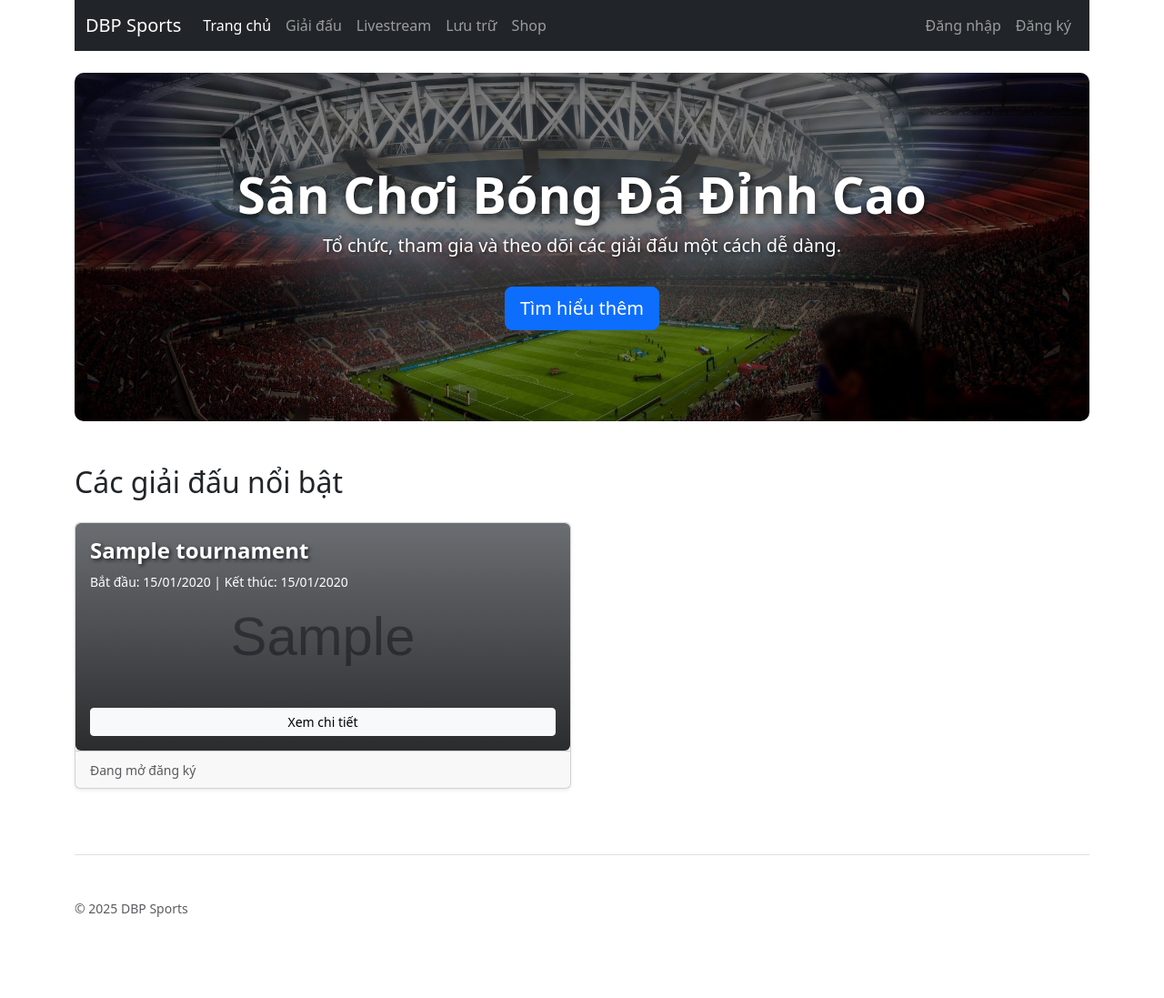
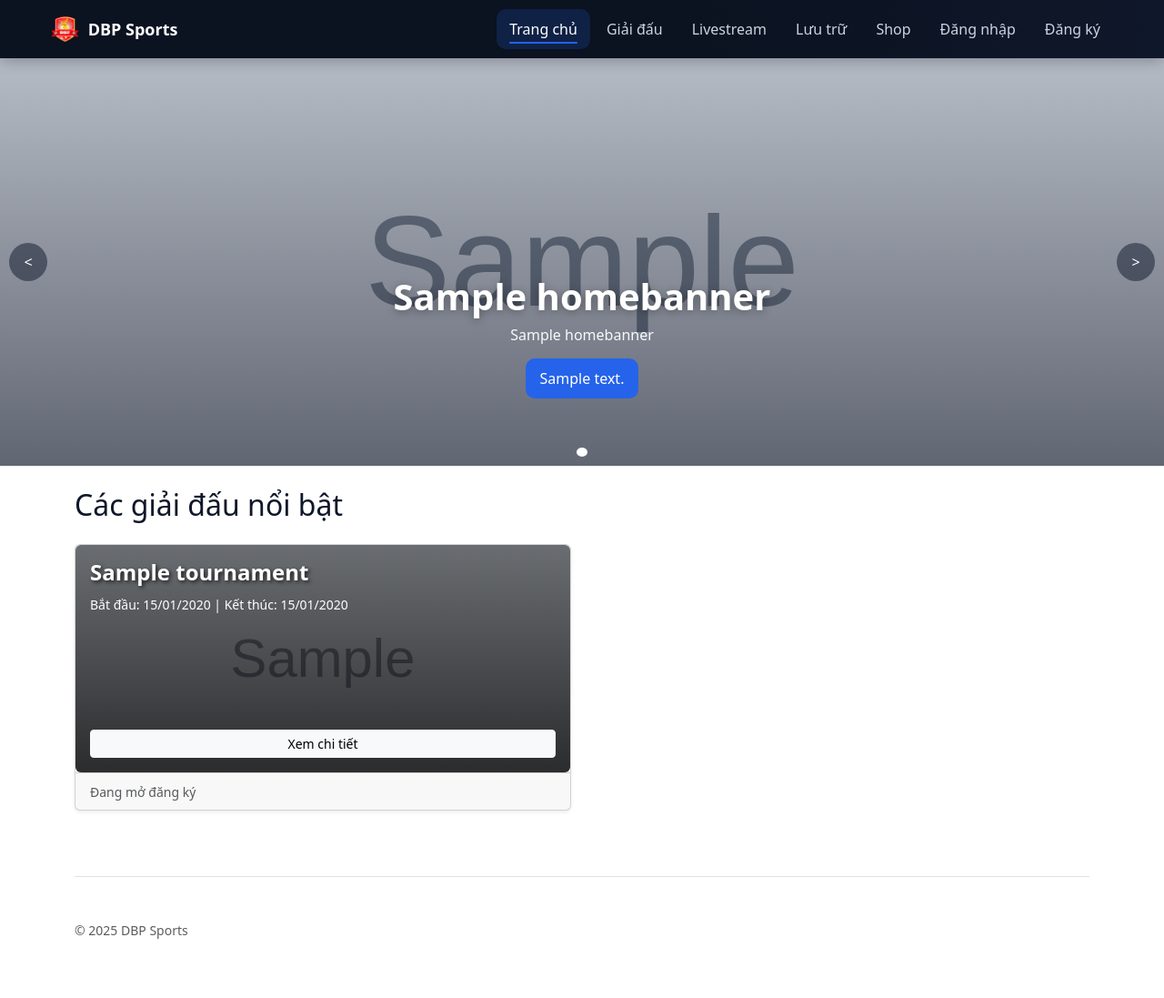
Before and after one commit to dbpsportsvn-glitch/dbpsports, a Django app: page / in a window 1280 px wide. Shown: the whole page at 91% size. Before the commit the page ends 1008 px from the top, so only its background shows below. Run offline with Django 5.2, Linux system fonts and the light colour scheme; tables that the repository leaves empty hold one stand-in row (values such as "Sample post"); grey boxes marked "Sample" are stand-in pictures.

Commit message:
Sửa Trang Chủ 1

```diff
--- /dev/null
+++ b/backend/static/css/site.css
@@ -0,0 +1,52 @@
+:root { --primary:#2563eb; --primary-600:#1d4ed8; --ink:#0f172a; }
+
+body{ color:#0f172a; }
+
+/* Header */
+.site-header{ position:sticky; top:0; z-index:1030; background:linear-gradient(90deg,#0b1220,#0b1220 60%,#0f172a); box-shadow:0 2px 16px rgba(2,6,23,.3);}
+.navbar{ max-width:1200px; margin:auto; padding:10px 16px; display:flex; align-items:center; gap:16px; }
+.brand{ display:flex; align-items:center; gap:10px; color:#fff; font-weight:700; font-size:18px; text-decoration:none;}
+.brand img{ height:28px; width:auto; display:block; }
+
+.nav{ margin-left:auto; display:flex; gap:4px; }
+.nav a{ position:relative; color:#cbd5e1; padding:10px 14px; border-radius:10px; text-decoration:none; transition:all .2s ease; }
+.nav a:hover{ color:#fff; background:rgba(255,255,255,.06); transform:translateY(-1px); }
+.nav a.active{ color:#fff; background:rgba(37,99,235,.18); }
+.nav a::after{ content:""; position:absolute; left:14px; right:14px; bottom:6px; height:2px; background:transparent; border-radius:4px; transform:scaleX(0); transition:transform .18s ease, background .18s ease;}
+.nav a:hover::after, .nav a.active::after{ background:var(--primary); transform:scaleX(1); }
+
+.menu-toggle{ display:none; margin-left:auto; background:transparent; border:1px solid rgba(255,255,255,.2); color:#cbd5e1; padding:6px 10px; border-radius:8px;}
+@media (max-width:960px){
+  .menu-toggle{ display:block; }
+  .nav{ display:none; flex-direction:column; width:100%; margin-left:0; padding:10px 16px 16px;}
+  .nav.open{ display:flex; }
+}
+
+/* ===== Carousel full-width ===== */
+.carousel{ position:relative; overflow:hidden; border-radius:0; width:100%; margin:0; }
+.carousel-track{ display:flex; transition:transform .6s ease; }
+.carousel-slide{ min-width:100%; position:relative; height:56vh; min-height:320px; }
+.carousel-slide img{ position:absolute; inset:0; width:100%; height:100%; object-fit:cover; }
+.carousel-slide::after{
+  content:""; position:absolute; inset:0;
+  background:linear-gradient(to top, rgba(2,6,23,.55), rgba(2,6,23,.15));
+  pointer-events:none; z-index:1;          /* không che nút */
+}
+
+/* caption giữa màn hình và click được */
+.carousel-caption{
+  position:absolute; left:50%; bottom:12%; transform:translateX(-50%);
+  color:#fff; max-width:76%; text-align:center; z-index:2;
+}
+.carousel-caption h2{ font-size:40px; margin:0 0 6px; font-weight:800; text-shadow:0 2px 10px rgba(0,0,0,.35); }
+.carousel-caption p{ margin:0 0 14px; opacity:.95; }
+.carousel-actions a{ display:inline-block; padding:10px 16px; background:var(--primary); color:#fff; border-radius:10px; text-decoration:none; }
+.carousel-actions a:hover{ background:var(--primary-600); }
+
+.carousel-dots{ position:absolute; left:50%; transform:translateX(-50%); bottom:10px; display:flex; gap:8px; z-index:3;}
+.carousel-dots button{ width:10px; height:10px; border-radius:50%; border:0; background:rgba(255,255,255,.5); }
+.carousel-dots button.active{ background:#fff; }
+
+.carousel-nav{ position:absolute; inset:0; display:flex; justify-content:space-between; align-items:center; pointer-events:none; z-index:3;}
+.carousel-nav button{ pointer-events:auto; background:rgba(15,23,42,.5); color:#fff; border:0; width:42px; height:42px; border-radius:50%; margin:0 10px;}
+.carousel-nav button:hover{ background:
--- a/backend/templates/base.html
+++ b/backend/templates/base.html
@@ -5,94 +5,52 @@
   <meta charset="utf-8">
   <meta name="viewport" content="width=device-width, initial-scale=1">
   <title>{% block title %}DBP Sports{% endblock %}</title>
+
   <link href="https://cdn.jsdelivr.net/npm/bootstrap@5.3.3/dist/css/bootstrap.min.css" rel="stylesheet">
   <link rel="stylesheet" href="{% static 'css/custom.css' %}">
-
-    <style id="tournament-tabs-css">
-    .sticky-tabs{position:sticky;top:56px;z-index:1020;background:var(--bs-body-bg);padding:.5rem 0 .25rem}
-    .tour-tabs .nav-link{border-radius:9999px;font-weight:600;padding:.5rem 1rem}
-    .tour-tabs .nav-link:hover{background:var(--bs-light)}
-    .tour-tabs .nav-link.active{
-        color:#fff;background:linear-gradient(90deg,#0d6efd,#20c997);
-        box-shadow:0 .25rem .75rem rgba(13,110,253,.25)
-    }
-    .tab-pane.card-pane{border:1px solid var(--bs-border-color);border-top:0;border-radius:0 0 .5rem .5rem;padding:1rem}
-    .section-title{font-weight:700}
-    .table thead th{position:sticky;top:0;background:var(--bs-body-bg);z-index:1}
-    .table-hover tbody tr:hover{background:var(--bs-light)}
-    .chip{display:inline-block;padding:.15rem .5rem;border-radius:9999px;background:var(--bs-light);font-size:.75rem}
-    </style>
-    <style>
-    .match-card{border:1px solid var(--bs-border-color);border-radius:.75rem}
-    .match-card:hover{box-shadow:0 .5rem 1.25rem rgba(0,0,0,.08)}
-    .mc{display:grid;grid-template-columns:1fr auto 1fr;align-items:center;gap:12px}
-    .mc-left{color:var(--bs-secondary-color);font-size:.875rem}
-    .mc-center{display:flex;align-items:center;justify-content:center;gap:8px;flex-wrap:wrap}
-    .mc-right{display:flex;align-items:center;justify-content:flex-end;gap:8px}
-    .mc-logo{width:24px;height:24px;object-fit:cover;border-radius:50%}
-    .mc-name{font-weight:600}
-    .mc-score{font-weight:700;min-width:48px;text-align:center}
-    @media (max-width:576px){.mc{grid-template-columns:1fr}.mc-right{justify-content:flex-start}}
-    </style>
+  <!-- CSS giao diện mới -->
+  <link rel="stylesheet" href="{% static 'css/site.css' %}">
 </head>
 <body>
-    <div class="container">
-        <header class="mb-4">
-            <nav class="navbar navbar-expand-lg navbar-dark bg-dark">
-                <div class="container-fluid">
-                    <a class="navbar-brand" href="{% url 'home' %}">
+
+  <!-- HEADER mới: sticky, có logo, hiệu ứng hover/active -->
+  <header class="site-header">
+    <div class="navbar">
+      <a class="brand" href="{% url 'home' %}">
+        <img src="{% static 'images/logo.png' %}" alt="DBP Sports">
         DBP Sports
       </a>
-                    <button class="navbar-toggler" type="button" data-bs-toggle="collapse" data-bs-target="#main-nav">
-                        <span class="navbar-toggler-icon"></span>
+
+      <button class="menu-toggle" type="button"
+              onclick="document.querySelector('.nav').classList.toggle('open')">
+        Menu
       </button>
-                    <div class="collapse navbar-collapse" id="main-nav">
-                        <ul class="navbar-nav me-auto mb-2 mb-lg-0">
-                            <li class="nav-item">
-                                <a class="nav-link active" href="{% url 'home' %}">Trang chủ</a>
-                            </li>
-                            <li class="nav-item">
-                                <a class="nav-link" href="{% url 'home' %}">Giải đấu</a>
-                            </li>
-                            <li class="nav-item">
-                                <a class="nav-link" href="{% url 'livestream' %}">Livestream</a>
-                            </li>
-                            <li class="nav-item">
-                                <a class="nav-link" href="{% url 'archive' %}">Lưu trữ</a> </li>
-                            <li class="nav-item">
-                                <a class="nav-link" href="{% url 'shop' %}">Shop</a>
-                            </li>
-                        </ul>
-                        <ul class="navbar-nav ms-auto mb-2 mb-lg-0">
+
+      <nav class="nav">
+        <a href="{% url 'home' %}" class="{% if request.resolver_match.url_name == 'home' %}active{% endif %}">Trang chủ</a>
+        <a href="{% url 'home' %}">Giải đấu</a>
+        <a href="{% url 'livestream' %}" class="{% if request.resolver_match.url_name == 'livestream' %}active{% endif %}">Livestream</a>
+        <a href="{% url 'archive' %}" class="{% if request.resolver_match.url_name == 'archive' %}active{% endif %}">Lưu trữ</a>
+        <a href="{% url 'shop' %}" class="{% if request.resolver_match.url_name == 'shop' %}active{% endif %}">Shop</a>
+
+        <!-- khu vực tài khoản -->
         {% if user.is_authenticated %}
-                                <li class="nav-item dropdown">
-                                    <a class="nav-link dropdown-toggle" href="#" id="user-menu" role="button" data-bs-toggle="dropdown">
-                                        Chào, {{ user.username }}!
-                                    </a>
-                                    <ul class="dropdown-menu dropdown-menu-end">
-                                        <li><a class="dropdown-item" href="{% url 'dashboard' %}">Bảng điều khiển</a></li>
-                                        <li><a class="dropdown-item" href="{% url 'profile' %}">Thông tin tài khoản</a></li> <li><hr class="dropdown-divider"></li>
-                                        <li><hr class="dropdown-divider"></li>
-                                        <li><a class="dropdown-item" href="{% url 'logout' %}">Đăng xuất</a></li>
-                                    </ul>
-                                </li>
+          <a href="{% url 'dashboard' %}">Bảng điều khiển</a>
+          <a href="{% url 'logout' %}">Đăng xuất</a>
         {% else %}
-                                <li class="nav-item">
-                                    <a class="nav-link" href="{% url 'login' %}">Đăng nhập</a>
-                                </li>
-                                <li class="nav-item">
-                                    <a class="nav-link" href="{% url 'register' %}">Đăng ký</a>
-                                </li>
+          <a href="{% url 'login' %}">Đăng nhập</a>
+          <a href="{% url 'register' %}">Đăng ký</a>
         {% endif %}
-                        </ul>
+      </nav>
     </div>
-                </div>
-            </nav>
   </header>
 
+  <!-- Khe để chèn banner động ở trang chủ -->
+  {% block hero %}{% endblock %}
+
+  <div class="container mt-4">
     <main>
-            {% block content %}
-            {% endblock %}
+      {% block content %}{% endblock %}
     </main>
 
     <footer class="pt-4 my-md-5 pt-md-5 border-top">
--- a/backend/tournaments/templates/tournaments/home.html
+++ b/backend/tournaments/templates/tournaments/home.html
@@ -1,13 +1,63 @@
 {% extends 'base.html' %}
+{% load static %}
+
+{% block hero %}
+<section class="carousel" id="heroCarousel">
+  <div class="carousel-track">
+    {% for b in banners %}
+      <div class="carousel-slide">
+        <img src="{{ b.image.url }}" alt="" onerror="this.style.display='none'">
+        <div class="carousel-caption">
+          <h2>{{ b.title }}</h2>
+          {% if b.subtitle %}<p>{{ b.subtitle }}</p>{% endif %}
+          {% if b.button_text and b.button_url %}
+            <div class="carousel-actions"><a href="{{ b.button_url }}">{{ b.button_text }}</a></div>
+          {% endif %}
+        </div>
+      </div>
+    {% empty %}
+      <div class="carousel-slide">
+        <img src="{% static 'images/hero-1.png' %}" alt="">
+        <div class="carousel-caption">
+          <h2>Sân chơi bóng đá đỉnh cao</h2>
+          <p>Tổ chức, tham gia và theo dõi giải đấu dễ dàng.</p>
+          <div class="carousel-actions"><a href="{% url 'livestream' %}">Xem livestream</a></div>
+        </div>
+      </div>
+    {% endfor %}
+  </div>
+
+  <div class="carousel-nav">
+    <button type="button" aria-label="Prev" onclick="heroMove(-1)">&lt;</button>
+    <button type="button" aria-label="Next" onclick="heroMove(1)">&gt;</button>
+  </div>
+
+  <div class="carousel-dots">
+    {% for b in banners %}<button onclick="heroGo({{ forloop.counter0 }})"></button>{% endfor %}
+    {% if not banners %}<button class="active"></button>{% endif %}
+  </div>
+</section>
+
+<script>
+(function(){
+  const root = document.getElementById('heroCarousel');
+  if(!root) return;
+  const track = root.querySelector('.carousel-track');
+  const slides = Array.from(root.querySelectorAll('.carousel-slide'));
+  const dots = Array.from(root.querySelectorAll('.carousel-dots button'));
+  let i = 0, timer = null;
+  function render(){ track.style.transform = `translateX(-${i*100}%)`; dots.forEach((d,idx)=>d.classList.toggle('active', idx===i)); }
+  function tick(){ timer = setInterval(()=>{ i = (i+1)%slides.length; render(); }, 4500); }
+  window.heroMove = function(dir){ if(!slides.length) return; clearInterval(timer); i = (i+dir+slides.length)%slides.length; render(); tick(); }
+  window.heroGo = function(idx){ if(!slides.length) return; clearInterval(timer); i = idx; render(); tick(); }
+  if(slides.length){ render(); tick(); }
+})();
+</script>
+{% endblock %}
+
 
 {% block content %}
-    <div class="hero-section">
-        <h1 class="display-4">Sân Chơi Bóng Đá Đỉnh Cao</h1>
-        <p class="lead">Tổ chức, tham gia và theo dõi các giải đấu một cách dễ dàng.</p>
-        <a href="#" class="btn btn-primary btn-lg">Tìm hiểu thêm</a>
-    </div>
-
-    <h2 class="mb-4 mt-5">Các giải đấu nổi bật</h2>
+  <h2 class="mb-4 mt-4">Các giải đấu nổi bật</h2>
   <div class="row">
     {% for tournament in tournaments_list %}
       <div class="col-lg-6 mb-4">
@@ -17,7 +67,6 @@
               <img src="{{ tournament.image.url }}" class="card-img-bg" alt="{{ tournament.name }} banner">
               <div class="card-img-overlay"></div>
             {% endif %}
-
             <div class="card-body">
               <h5 class="card-title h4 fw-bold">{{ tournament.name }}</h5>
               <p class="card-text mb-2">
@@ -35,9 +84,7 @@
         </div>
       </div>
     {% empty %}
-            <div class="col">
-                <p>Chưa có giải đấu nào nổi bật.</p>
-            </div>
+      <div class="col"><p>Chưa có giải đấu nào nổi bật.</p></div>
     {% endfor %}
   </div>
 {% endblock %}
--- a/backend/tournaments/views.py
+++ b/backend/tournaments/views.py
@@ -13,15 +13,22 @@ from .forms import TeamCreationForm, PlayerCreationForm, PaymentProofForm # Đ
 from .utils import send_notification_email
 from django.conf import settings
 from django.utils import timezone
+from django.db.models import Q
+from .models import HomeBanner
 
-# tournaments/views.py
+
 def home(request):
-    # Chỉ lấy các giải chưa kết thúc
+    # Giải chưa kết thúc
     active_tournaments = Tournament.objects.exclude(status='FINISHED').order_by('start_date')
-    context = {
-        'tournaments_list': active_tournaments,
-    }
-    return render(request, 'tournaments/home.html', context)
+
+    # Lấy mọi banner đang bật
+    banners = HomeBanner.objects.filter(is_active=True).order_by('order', 'id')
+
+    return render(
+        request,
+        'tournaments/home.html',
+        {'tournaments_list': active_tournaments, 'banners': banners}
+    )
 
 # tournaments/views.py
 from django.utils import timezone
```
Also changed, not shown: backend/tournaments/admin.py (+14 -1 lines), backend/tournaments/models.py (+18 -0 lines), backend/static/images/hero-1.jpg (renamed from backend/static/images/hero-bg.jpg), backend/static/images/hero-2.jpg (added), backend/static/images/hero-3.jpg (added), backend/static/images/logo.png (added), backend/tournaments/migrations/0018_homebanner.py (added). Lines whose indentation alone changed are shown as unchanged.
